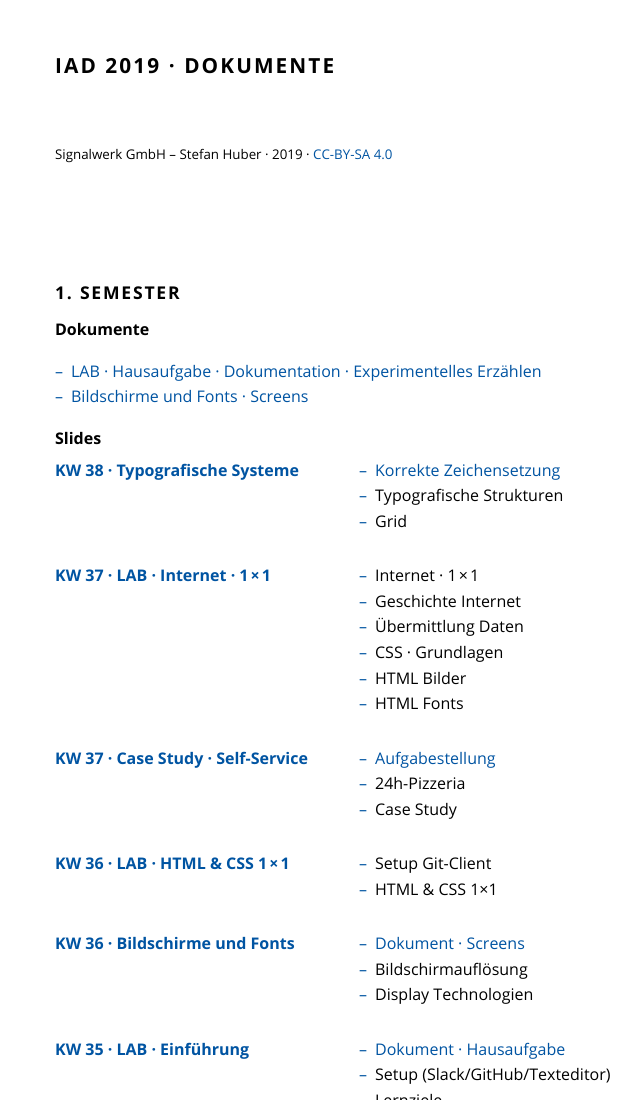
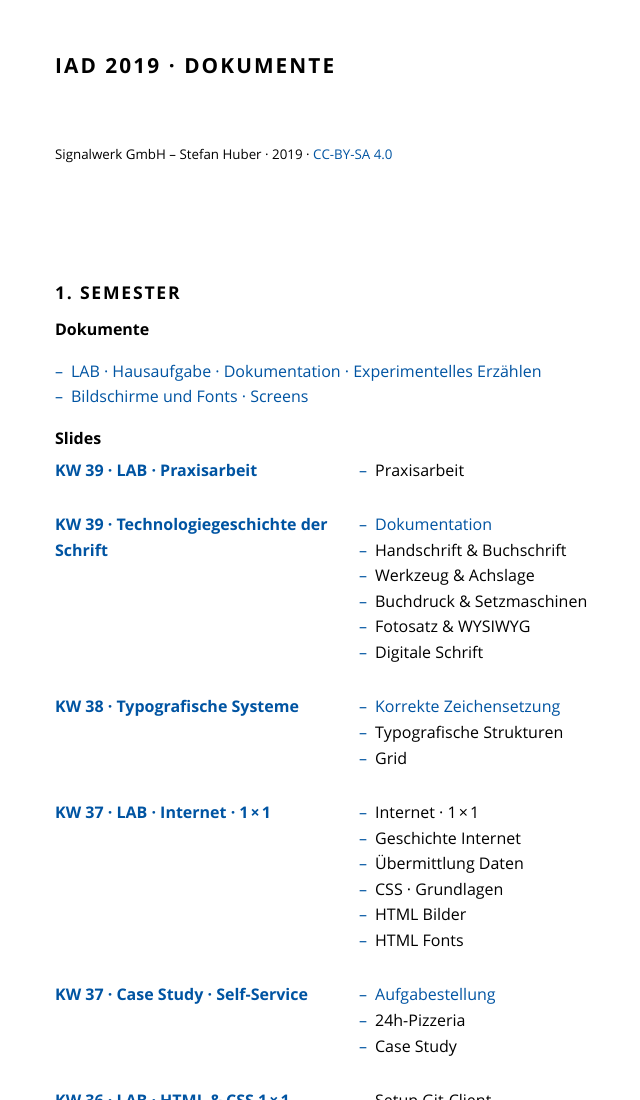
Before and after one commit to signalwerk/IAD2019, a plain HTML site: page index.html in a window 1280 px wide. Shown: the top 1100 px of the page, without its empty margins (281-921 px from the left). Drawn offline with Linux system fonts and the light colour scheme.

Commit message:
Deploy to GitHub Pages: 46dada20b69796265f1563b9475b6142d4b40aed

```diff
--- a/index.html
+++ b/index.html
@@ -51,6 +51,19 @@
 <div class='slide-list'>
 
 
+<h4 id="kw-39-·-lab-·-praxisarbeit"><a href="https://signalwerk.github.io/IAD.LAB.SLD/data/KW39-2019/">KW 39 · LAB · Praxisarbeit</a></h4>
+<ul>
+<li>Praxisarbeit</li>
+</ul>
+<h4 id="kw-39-·-technologiegeschichte-der-schrift"><a href="https://signalwerk.github.io/IAD.LAB.SLD/data/2019/KW39-font-technology/">KW 39 · Technologiegeschichte der Schrift</a></h4>
+<ul>
+<li><a href="https://signalwerk.github.io/learn.interaction/articles/font-history/">Dokumentation</a></li>
+<li>Handschrift &amp; Buchschrift</li>
+<li>Werkzeug &amp; Achslage</li>
+<li>Buchdruck &amp; Setzmaschinen</li>
+<li>Fotosatz &amp; WYSIWYG</li>
+<li>Digitale Schrift</li>
+</ul>
 <h4 id="kw-38-·-typografische-systeme"><a href="https://signalwerk.github.io/IAD.LAB.SLD/data/2019/KW38-IAD2019-TypeSystem/">KW 38 · Typografische Systeme</a></h4>
 <ul>
 <li><a href="https://webtypo.signalwerk.ch/">Korrekte Zeichensetzung</a></li>
```
